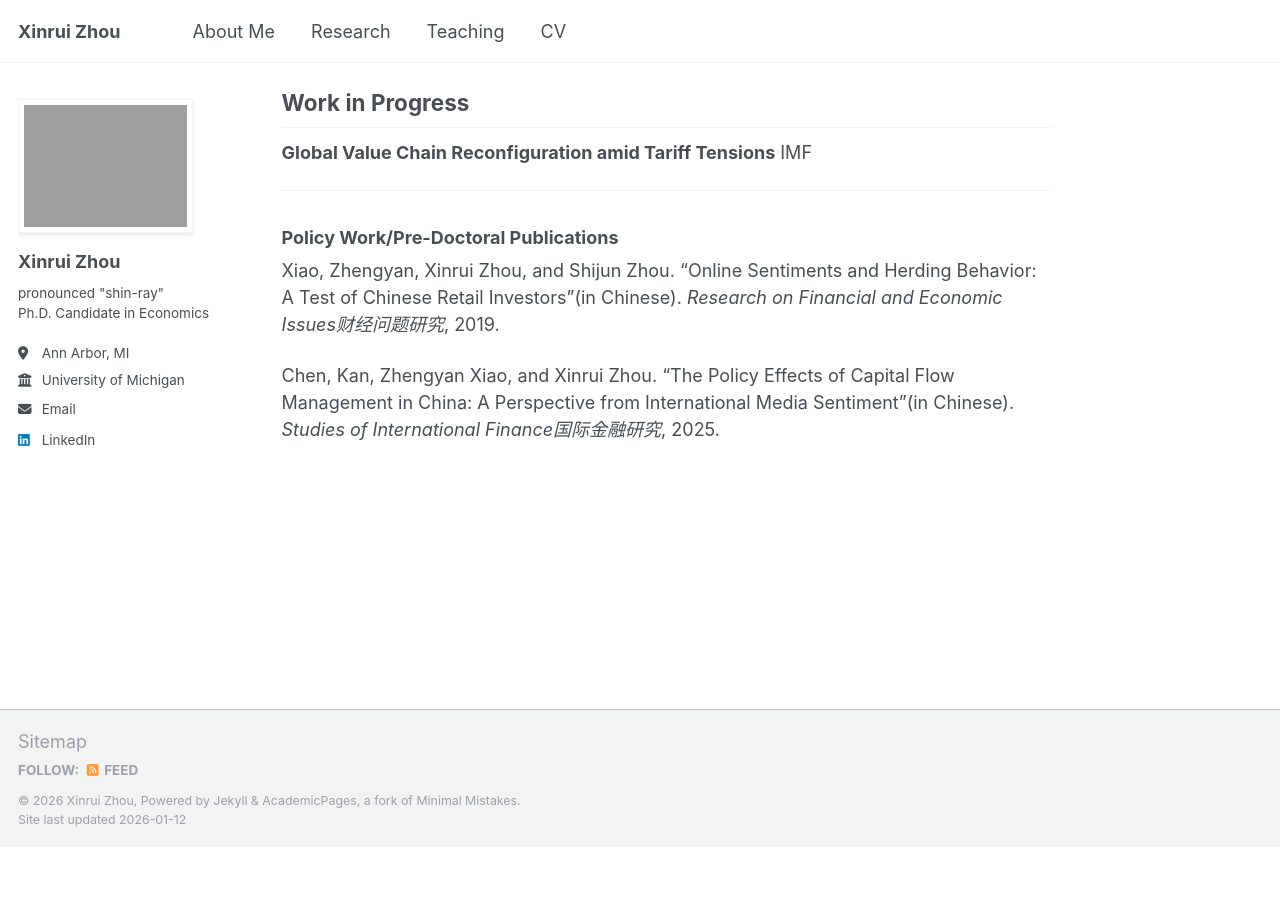
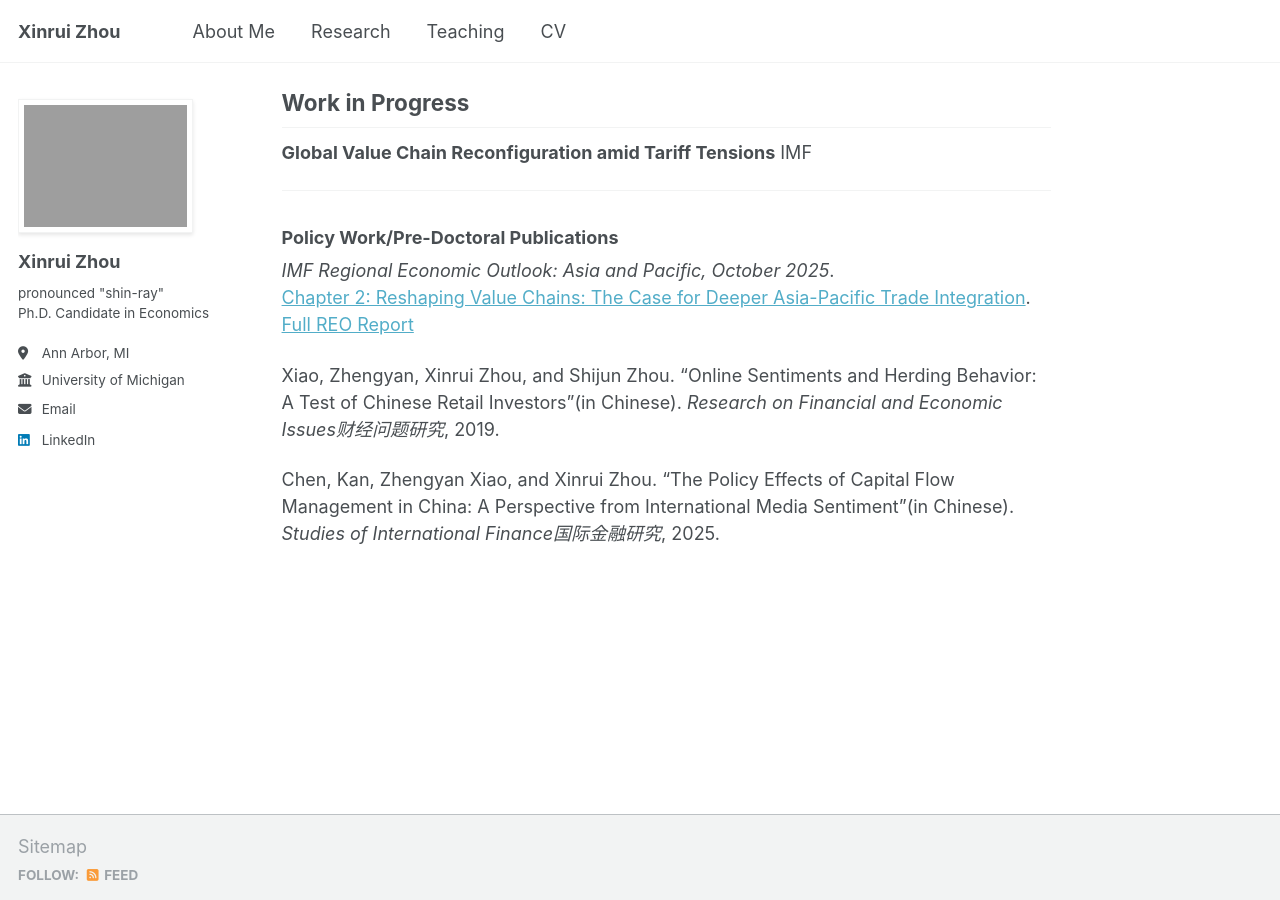
Before and after one commit to xruizhou/xruizhou.github.io, a Jekyll site: the page built from _pages/research.md, in a window 1280 px wide and 900 px high, scrolled down 714 px. Built offline with Jekyll 4.4.1, drawn with Linux system fonts in a browser that asks for light colours; a script that is not in the unit is left out; before the commit the page ends 1561 px from its top, so only the background shows below that.

Commit message:
Update research.md

```diff
--- a/_pages/research.md
+++ b/_pages/research.md
@@ -27,6 +27,10 @@ author_profile: ture
 
 ### Policy Work/Pre-Doctoral Publications
 
+*IMF Regional Economic Outlook: Asia and Pacific, October 2025*.
+[Chapter 2: Reshaping Value Chains: The Case for Deeper Asia-Pacific Trade Integration](https://www.imf.org/-/media/files/publications/reo/apd/2025/october/english/ch2.pdf).
+[Full REO Report](https://www.imf.org/en/publications/reo/apac/issues/2025/10/24/regional-economic-outlook-for-asia-and-pacific-october-2025)
+
 Xiao, Zhengyan, Xinrui Zhou, and Shijun Zhou. “Online Sentiments and Herding Behavior: A Test of Chinese Retail Investors”(in Chinese). *Research on Financial and Economic Issues财经问题研究*, 2019.
 
 Chen, Kan, Zhengyan Xiao, and Xinrui Zhou. “The Policy Effects of Capital Flow Management in China: A Perspective from International Media Sentiment”(in Chinese). *Studies of International Finance国际金融研究*, 2025.
```
